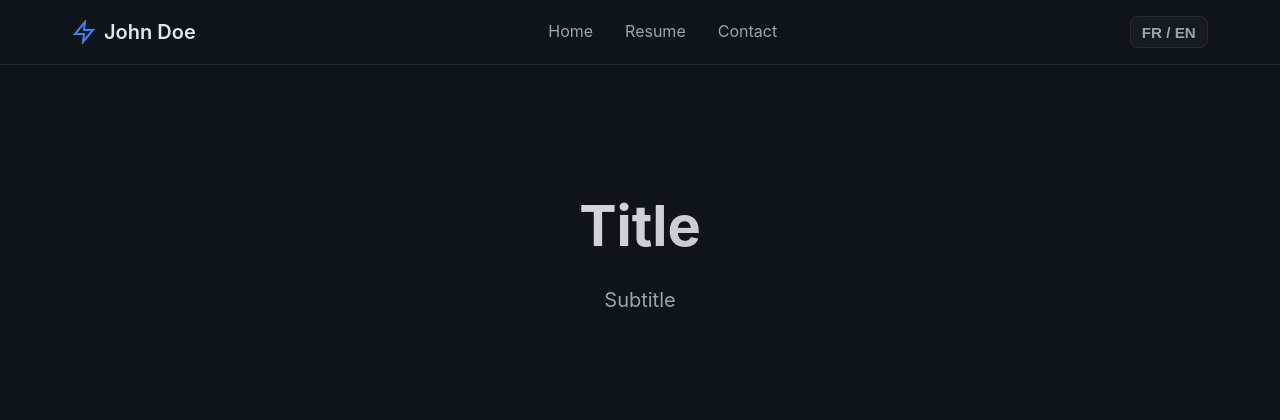
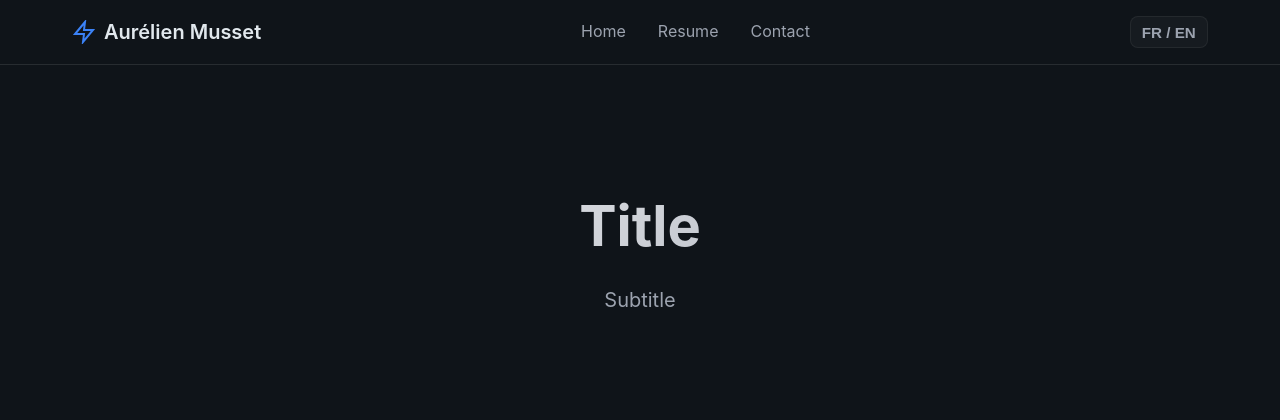
Before and after one commit to LeNonante/portfolio_projets, a Flask app: page / in a window 1280 px wide. Shown: the top 420 px of the page. Run offline with Flask 3, Linux system fonts and the light colour scheme.

Commit message:
Ajout liens Footer

```diff
--- a/templates/index.html
+++ b/templates/index.html
@@ -14,7 +14,7 @@
                 <svg class="logo-icon" viewBox="0 0 24 24" fill="none" stroke="currentColor">
                     <path d="M13 2L3 14h9l-1 8 10-12h-9l1-8z"/>
                 </svg>
-                <span class="brand-name">John Doe</span>
+                <span class="brand-name">Aurélien Musset</span>
             </div>
             <ul class="nav-menu">
                 <li><a href="#home" class="nav-link">{{ _('Home') }}</a></li>
@@ -86,17 +86,17 @@
                 <a href="#contact">{{ _('Contact') }}</a>
             </nav>
             <div class="social-links">
-                <a href="#" class="social-icon" aria-label="LinkedIn">
+                <a href="https://www.linkedin.com/in/aurelienmusset54" class="social-icon" aria-label="LinkedIn">
                     <svg viewBox="0 0 24 24" fill="currentColor">
                         <path d="M19 0h-14c-2.761 0-5 2.239-5 5v14c0 2.761 2.239 5 5 5h14c2.762 0 5-2.239 5-5v-14c0-2.761-2.238-5-5-5zm-11 19h-3v-11h3v11zm-1.5-12.268c-.966 0-1.75-.79-1.75-1.764s.784-1.764 1.75-1.764 1.75.79 1.75 1.764-.783 1.764-1.75 1.764zm13.5 12.268h-3v-5.604c0-3.368-4-3.113-4 0v5.604h-3v-11h3v1.765c1.396-2.586 7-2.777 7 2.476v6.759z"/>
                     </svg>
                 </a>
-                <a href="#" class="social-icon" aria-label="GitHub">
+                <a href="https://github.com/LeNonante" class="social-icon" aria-label="GitHub">
                     <svg viewBox="0 0 24 24" fill="currentColor">
                         <path d="M12 0c-6.626 0-12 5.373-12 12 0 5.302 3.438 9.8 8.207 11.387.599.111.793-.261.793-.577v-2.234c-3.338.726-4.033-1.416-4.033-1.416-.546-1.387-1.333-1.756-1.333-1.756-1.089-.745.083-.729.083-.729 1.205.084 1.839 1.237 1.839 1.237 1.07 1.834 2.807 1.304 3.492.997.107-.775.418-1.305.762-1.604-2.665-.305-5.467-1.334-5.467-5.931 0-1.311.469-2.381 1.236-3.221-.124-.303-.535-1.524.117-3.176 0 0 1.008-.322 3.301 1.23.957-.266 1.983-.399 3.003-.404 1.02.005 2.047.138 3.006.404 2.291-1.552 3.297-1.23 3.297-1.23.653 1.653.242 2.874.118 3.176.77.84 1.235 1.911 1.235 3.221 0 4.609-2.807 5.624-5.479 5.921.43.372.823 1.102.823 2.222v3.293c0 .319.192.694.801.576 4.765-1.589 8.199-6.086 8.199-11.386 0-6.627-5.373-12-12-12z"/>
                     </svg>
                 </a>
-                <a href="#" class="social-icon" aria-label="Email">
+                <a href="mailto:musset.aurelien.54@gmail.com" class="social-icon" aria-label="Email">
                     <svg viewBox="0 0 24 24" fill="currentColor">
                         <path d="M12 12.713l-11.985-9.713h23.971l-11.986 9.713zm-5.425-1.822l-6.575-5.329v12.501l6.575-7.172zm10.85 0l6.575 7.172v-12.501l-6.575 5.329zm-1.557 1.261l-3.868 3.135-3.868-3.135-8.11 8.848h23.956l-8.11-8.848z"/>
                     </svg>
```
